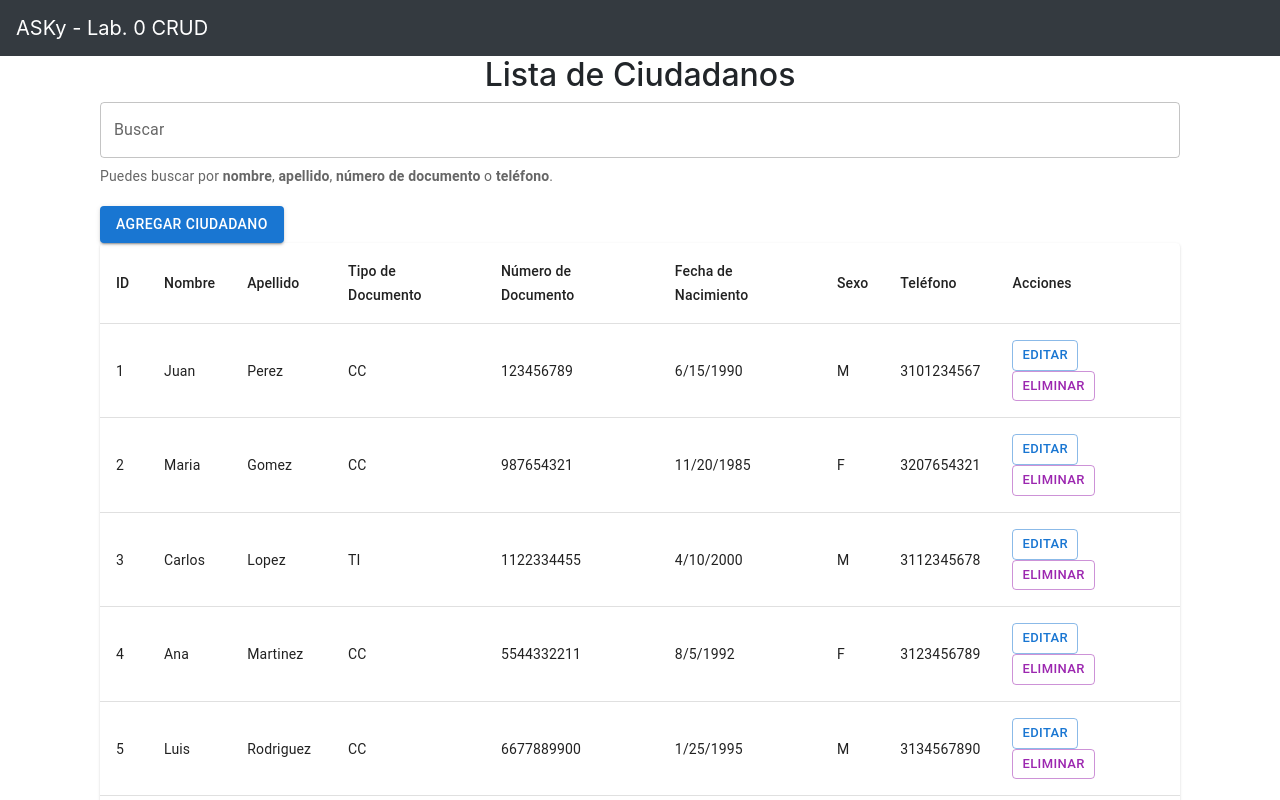
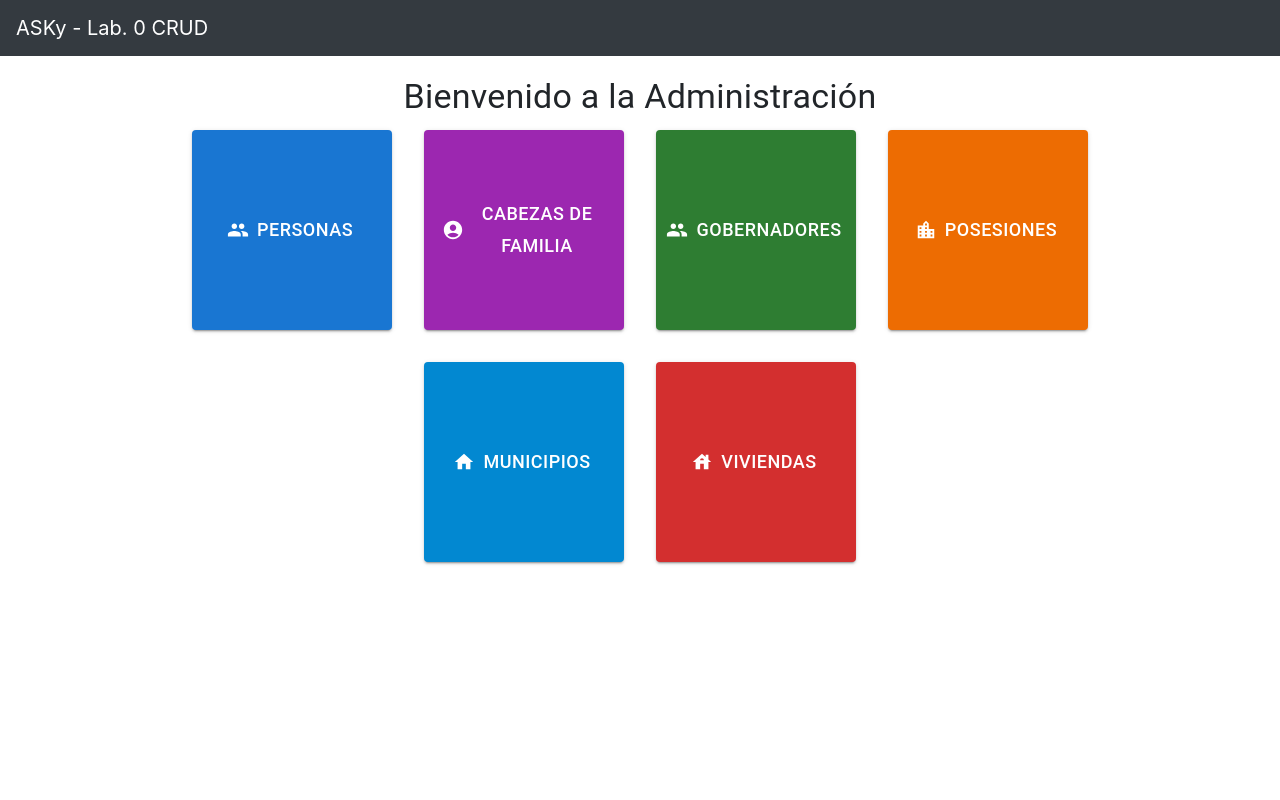
Before and after one commit to jdavidrt/ASKy-LAB0-FRONTEND, a React (Create React App) app: page / in a window 1280 px wide. Shown: the top 800 px of the page. Built offline with nearby package versions, Linux system fonts and the light colour scheme.

Commit message:
componente de HOME

```diff
--- a/package.json
+++ b/package.json
@@ -5,6 +5,7 @@
   "dependencies": {
     "@emotion/react": "^11.14.0",
     "@emotion/styled": "^11.14.0",
+    "@mui/icons-material": "^6.2.0",
     "@mui/material": "^6.2.0",
     "@testing-library/jest-dom": "^5.17.0",
     "@testing-library/react": "^13.4.0",
--- a/src/App.js
+++ b/src/App.js
@@ -9,6 +9,7 @@ import { BrowserRouter, Route, Routes } from 'react-router-dom';
 import AddCiudadanoComponent from './components/Ciudadano/AddCiudadanoComponent';
 import AddViviendaComponent from './components/Vivienda/AddViviendaComponent';
 import AddMunicipioComponent from './components/Municipio/AddMunicipioComponent';
+import HomeComponent from './components/HomeComponent';
 
 function App() {
 
@@ -18,7 +19,8 @@ function App() {
         <HeaderComponent />
         <div className='container'>
           <Routes>
-            <Route exact path='/' element={<ListCiudadanosComponent />}></Route>
+            <Route exact path='/' element={<HomeComponent />}></Route>
+            <Route path='/home' element={<HomeComponent />}></Route>
             <Route path='/ciudadano' element={<ListCiudadanosComponent />}></Route>
             <Route path='/add-ciudadano' element={<AddCiudadanoComponent />}></Route>
             <Route path='/vivienda' element={<ListViviendaComponent />}></Route>
--- /dev/null
+++ b/src/components/HomeComponent.js
@@ -0,0 +1,107 @@
+import React from 'react';
+import { Link } from 'react-router-dom';
+import { Button, Grid, Typography } from '@mui/material';
+import { People, Home, Group, LocationCity, House, AccountCircle } from '@mui/icons-material';
+
+const HomeComponent = () => {
+    return (
+        <div className="container" style={{ paddingTop: '20px' }}>
+            <Typography variant="h4" align="center" gutterBottom>
+                Bienvenido a la Administración
+            </Typography>
+            <Grid container spacing={4} justifyContent="center">
+                {/* Botón Personas */}
+                <Grid item>
+                    <Link to="/ciudadano" style={{ textDecoration: 'none' }}>
+                        <Button
+                            variant="contained"
+                            color="primary"
+                            size="large"
+                            startIcon={<People />}
+                            style={{ width: '200px', height: '200px', fontSize: '18px' }}
+                        >
+                            Personas
+                        </Button>
+                    </Link>
+                </Grid>
+
+                {/* Botón Cabezas de Familia */}
+                <Grid item>
+                    <Link to="/cdf" style={{ textDecoration: 'none' }}>
+                        <Button
+                            variant="contained"
+                            color="secondary"
+                            size="large"
+                            startIcon={<AccountCircle />}
+                            style={{ width: '200px', height: '200px', fontSize: '18px' }}
+                        >
+                            Cabezas de Familia
+                        </Button>
+                    </Link>
+                </Grid>
+
+                {/* Botón Gobernadores */}
+                <Grid item>
+                    <Link to="/gobernadore" style={{ textDecoration: 'none' }}>
+                        <Button
+                            variant="contained"
+                            color="success"
+                            size="large"
+                            startIcon={<Group />}
+                            style={{ width: '200px', height: '200px', fontSize: '18px' }}
+                        >
+                            Gobernadores
+                        </Button>
+                    </Link>
+                </Grid>
+
+                {/* Botón Posesiones */}
+                <Grid item>
+                    <Link to="/posesiones" style={{ textDecoration: 'none' }}>
+                        <Button
+                            variant="contained"
+                            color="warning"
+                            size="large"
+                            startIcon={<LocationCity />}
+                            style={{ width: '200px', height: '200px', fontSize: '18px' }}
+                        >
+                            Posesiones
+                        </Button>
+                    </Link>
+                </Grid>
+
+                {/* Botón Municipios */}
+                <Grid item>
+                    <Link to="/municipio" style={{ textDecoration: 'none' }}>
+                        <Button
+                            variant="contained"
+                            color="info"
+                            size="large"
+                            startIcon={<Home />}
+                            style={{ width: '200px', height: '200px', fontSize: '18px' }}
+                        >
+                            Municipios
+                        </Button>
+                    </Link>
+                </Grid>
+
+                {/* Botón Viviendas */}
+                <Grid item>
+                    <Link to="/vivienda" style={{ textDecoration: 'none' }}>
+                        <Button
+                            variant="contained"
+                            color="error"
+                            size="large"
+                            startIcon={<House />}
+                            style={{ width: '200px', height: '200px', fontSize: '18px' }}
+                        >
+                            Viviendas
+                        </Button>
+                    </Link>
+                </Grid>
+            </Grid>
+        </div>
+    );
+};
+
+export default HomeComponent;
```
Also changed, not shown: 1 other file (tests, documents, lock files or other folders).
